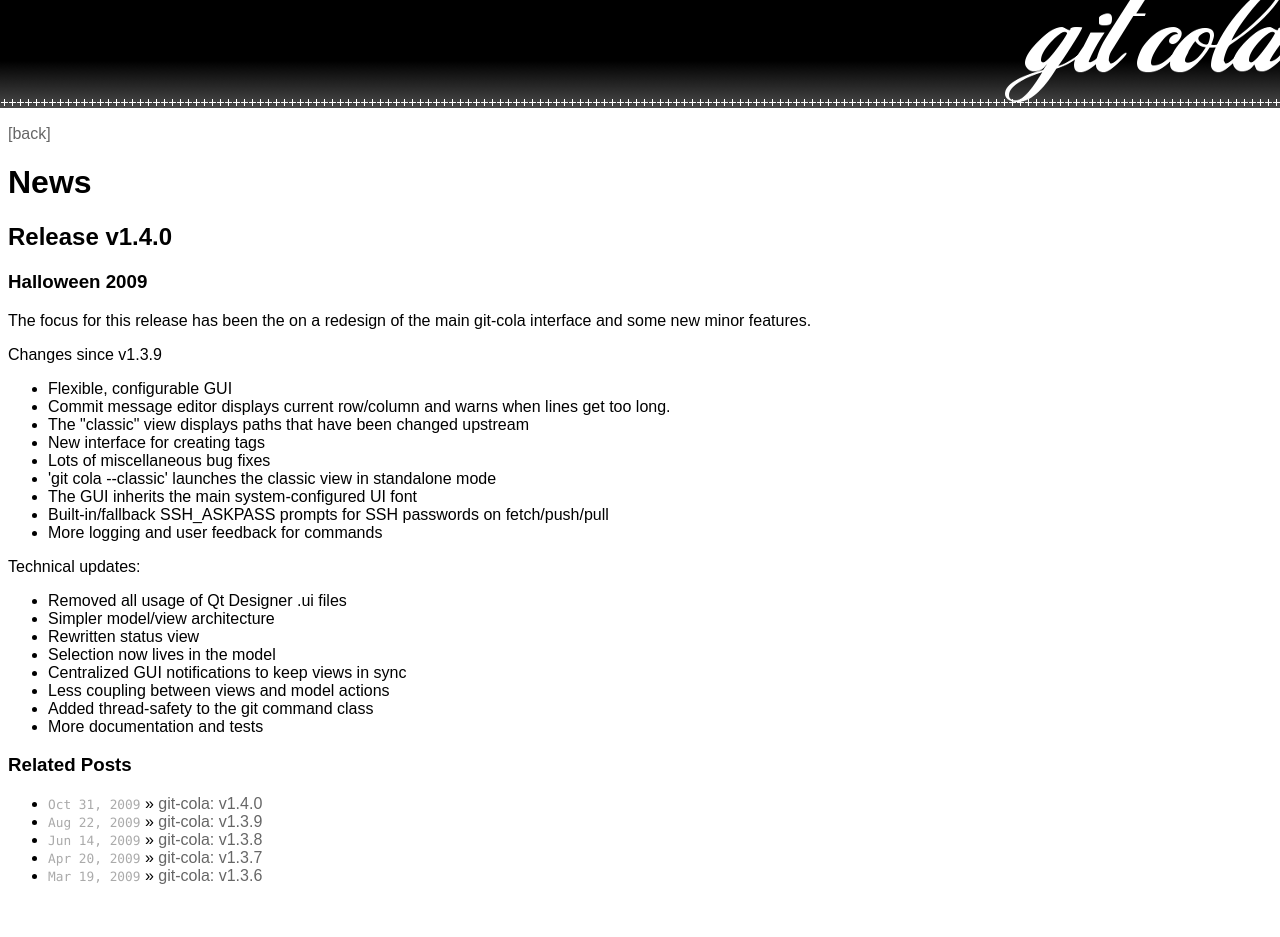
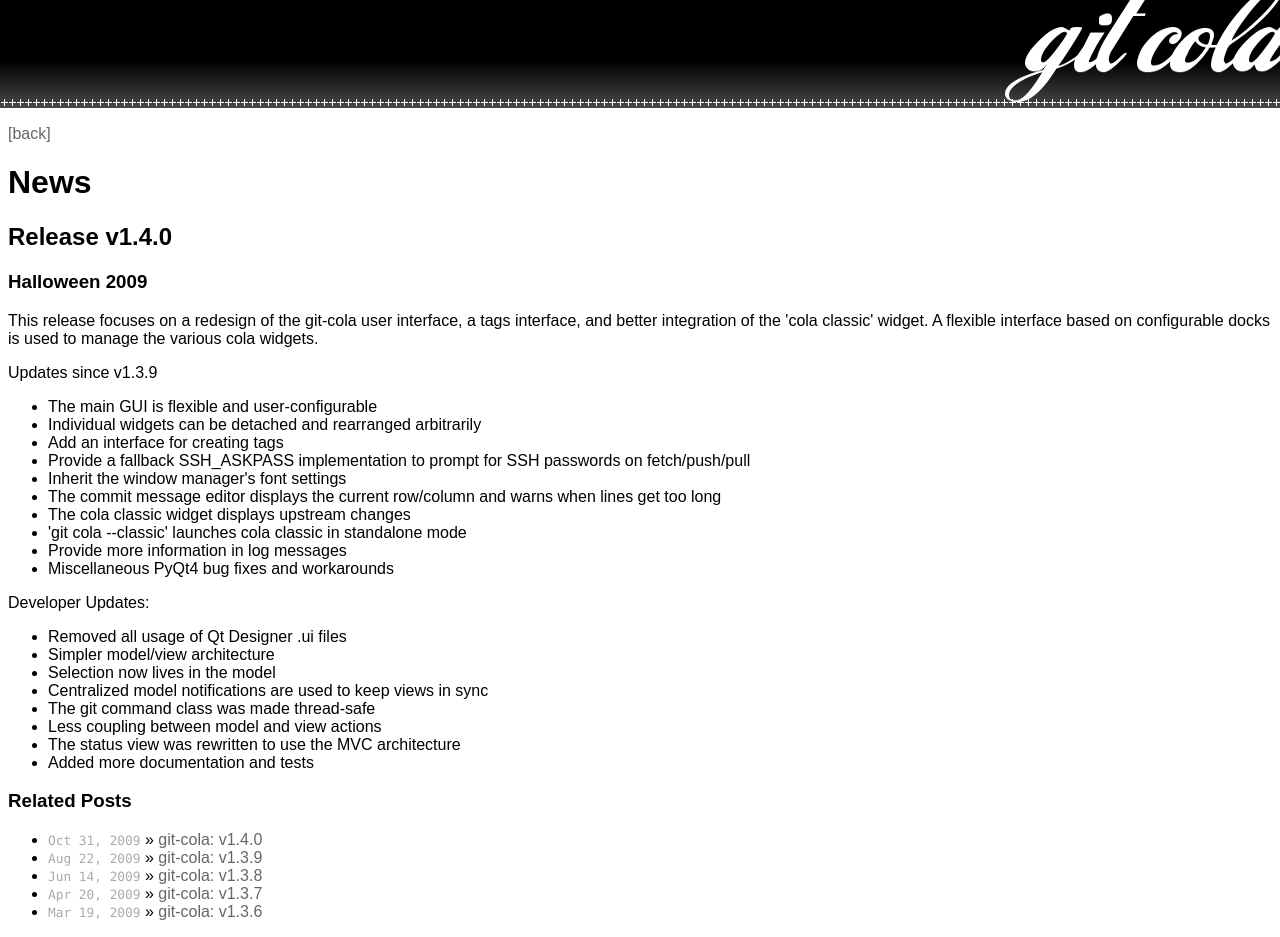
Before and after one commit to git-cola/git-cola.github.io, a Jekyll site: the page built from news.html, in a window 1280 px wide. Built offline with Jekyll 4.4.1, drawn with Linux system fonts in a browser that asks for light colours; before the commit the page ends 901 px from its top, so only the background shows below that.

Commit message:
Update v1.4.0 release notes
Signed-off-by: David Aguilar <davvid@gmail.com>

```diff
--- a/news/_posts/2009-10-31-halloween.html
+++ b/news/_posts/2009-10-31-halloween.html
@@ -7,35 +7,38 @@
 <h3>Halloween 2009</h3>
 
 <p>
-The focus for this release has been the on a redesign of the main
-git-cola interface and some new minor features.
+This release focuses on a redesign of the git-cola user interface,
+a tags interface, and better integration of the 'cola classic' widget.
+A flexible interface based on configurable docks is used to manage
+the various cola widgets.
 </p>
 
-<p>Changes since v1.3.9
+<p>Updates since v1.3.9
 <ul>
-	<li>Flexible, configurable GUI</li>
-	<li>Commit message editor displays current row/column
-		and warns when lines get too long.</li>
-	<li>The "classic" view displays paths that have been changed upstream</li>
-	<li>New interface for creating tags</li>
-	<li>Lots of miscellaneous bug fixes</li>
-	<li>'git cola --classic' launches the classic view in standalone mode</li>
-	<li>The GUI inherits the main system-configured UI font</li>
-	<li>Built-in/fallback SSH_ASKPASS prompts for SSH passwords on
-		fetch/push/pull</li>
-	<li>More logging and user feedback for commands</li>
+<li>The main GUI is flexible and user-configurable</li>
+<li>Individual widgets can be detached and rearranged arbitrarily</li>
+<li>Add an interface for creating tags</li>
+<li>Provide a fallback SSH_ASKPASS implementation to prompt
+	for SSH passwords on fetch/push/pull</li>
+<li>Inherit the window manager's font settings</li>
+<li>The commit message editor displays the current row/column
+	and warns when lines get too long</li>
+<li>The cola classic widget displays upstream changes</li>
+<li>'git cola --classic' launches cola classic in standalone mode</li>
+<li>Provide more information in log messages</li>
+<li>Miscellaneous PyQt4 bug fixes and workarounds</li>
 </ul>
 </p>
 
-<p>Technical updates:
+<p>Developer Updates:
 <ul>
-	<li>Removed all usage of Qt Designer .ui files</li>
-	<li>Simpler model/view architecture</li>
-	<li>Rewritten status view</li>
-	<li>Selection now lives in the model</li>
-	<li>Centralized GUI notifications to keep views in sync</li>
-	<li>Less coupling between views and model actions</li>
-	<li>Added thread-safety to the git command class</li>
-	<li>More documentation and tests</li>
+<li>Removed all usage of Qt Designer .ui files</li>
+<li>Simpler model/view architecture</li>
+<li>Selection now lives in the model</li>
+<li>Centralized model notifications are used to keep views in sync</li>
+<li>The git command class was made thread-safe</li>
+<li>Less coupling between model and view actions</li>
+<li>The status view was rewritten to use the MVC architecture</li>
+<li>Added more documentation and tests</li>
 </ul>
 </p>
```
